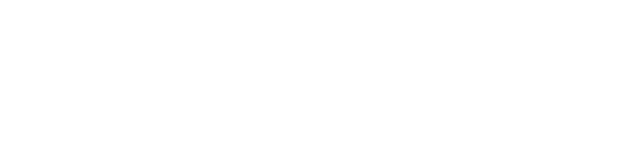
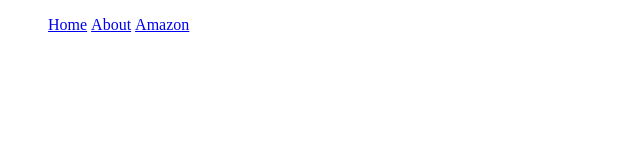
Before and after one commit to Blizuntn/intro_to_github_june, a plain HTML site: page index.html in a window 1280 px wide. Shown: the whole page, without its empty margins (0-640 px from the left). Drawn offline with Linux system fonts and the light colour scheme.

Commit message:
first day of class

```diff
--- a/index.html
+++ b/index.html
@@ -5,8 +5,28 @@
     <meta http-equiv="X-UA-Compatible" content="IE=edge">
     <meta name="viewport" content="width=device-width, initial-scale=1.0">
     <title>Document</title>
+
+    <link rel="stylesheet" href="main.css">
+
 </head>
 <body>
+    <header>
+        <div>
 
+        </div>
+        <ul>
+            <li>
+                <a href="./index.html">Home</a>
+            </li>
+            <li>
+                <a href="./about.html">About</a>
+            </li>
+            <li>
+                <a href="http://www.amazon.com/">Amazon</a>
+            </li>
+        </ul>
+    </header>
+    <main></main>
+    <footer></footer>
 </body>
 </html>
--- /dev/null
+++ b/main.css
@@ -0,0 +1,7 @@
+ul {
+list-style-type: none;
+}
+
+li {
+    display: inline-block;
+}
```
Also changed, not shown: about.html (added, +14 -0 lines).
